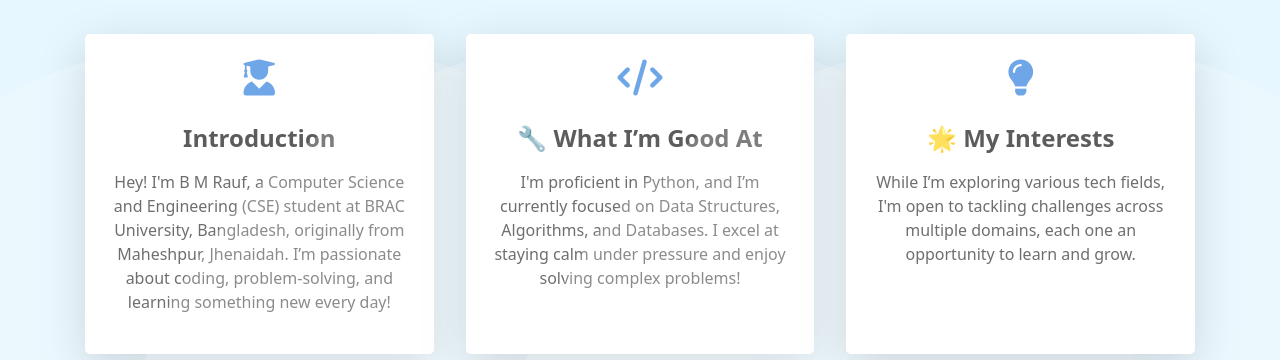
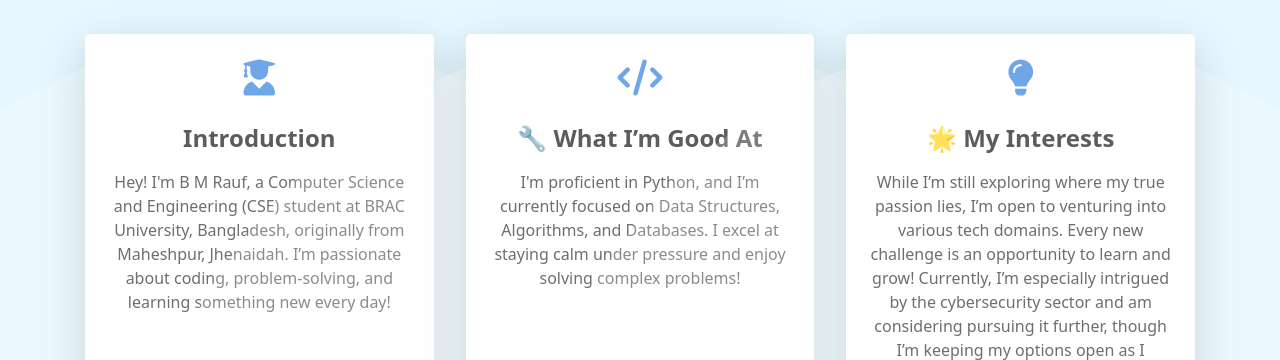
Before and after one commit to mebmrauf/mebmrauf, a plain HTML site: page index.html in a window 1280 px wide. Shown: the part 592-952 px from the top of the page. Drawn offline with nearby package versions, Linux system fonts and the light colour scheme.

Commit message:
Update index.html

```diff
--- a/index.html
+++ b/index.html
@@ -7,7 +7,7 @@
     <link rel="stylesheet" href="https://cdn.jsdelivr.net/npm/tailwindcss@2.2.19/dist/tailwind.min.css">
     <link rel="stylesheet" href="https://stackpath.bootstrapcdn.com/bootstrap/4.5.2/css/bootstrap.min.css">
     <link rel="stylesheet" href="https://cdnjs.cloudflare.com/ajax/libs/font-awesome/6.0.0-beta3/css/all.min.css">
-    <link rel="stylesheet" href="styles.css">
+    <link rel="stylesheet" href="styles.css?v=1.0.2">
 </head>
 <body class="font-sans bg-gray-100 text-gray-800">
 
@@ -82,7 +82,7 @@
                     <i class="fas fa-lightbulb"></i>
                 </div>
                 <h5 class="card-title text-2xl font-semibold mb-3">🌟 My Interests</h5>
-                <p class="text-gray-600">While I’m exploring various tech fields, I'm open to tackling challenges across multiple domains, each one an opportunity to learn and grow.</p>
+                <p class="text-gray-600">While I’m still exploring where my true passion lies, I’m open to venturing into various tech domains. Every new challenge is an opportunity to learn and grow! Currently, I’m especially intrigued by the cybersecurity sector and am considering pursuing it further, though I’m keeping my options open as I explore other areas in tech.</p>
             </div>
         </div>
     </div>
@@ -287,7 +287,7 @@
 <script src="https://code.jquery.com/jquery-3.5.1.slim.min.js"></script>
 <script src="https://cdn.jsdelivr.net/npm/@popperjs/core@2.9.2/dist/umd/popper.min.js"></script>
 <script src="https://stackpath.bootstrapcdn.com/bootstrap/4.5.2/js/bootstrap.min.js"></script>
-<script src="scripts.js"></script>
+<script src="scripts.js?v=1.0.2"></script>
 <script>
     // Change navbar style on scroll
     window.addEventListener('scroll', function() {
```
